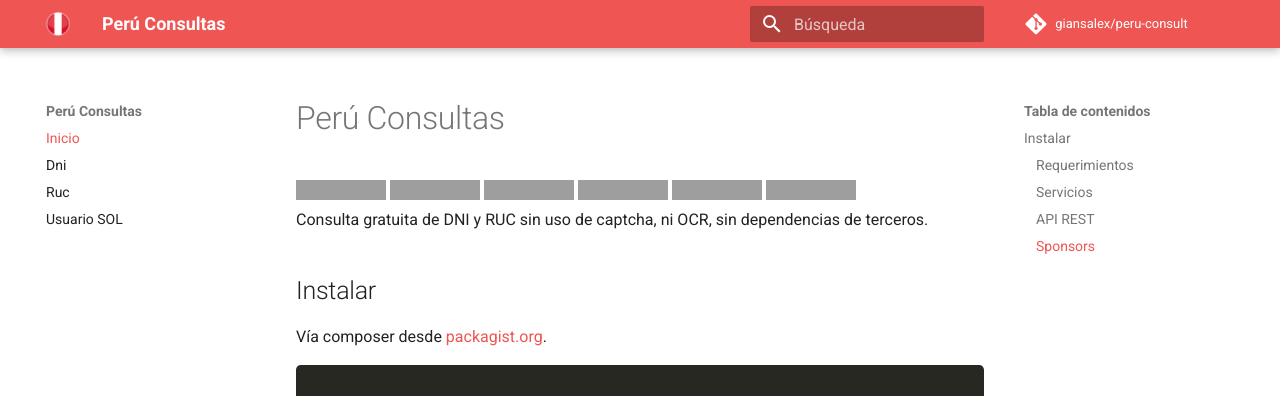
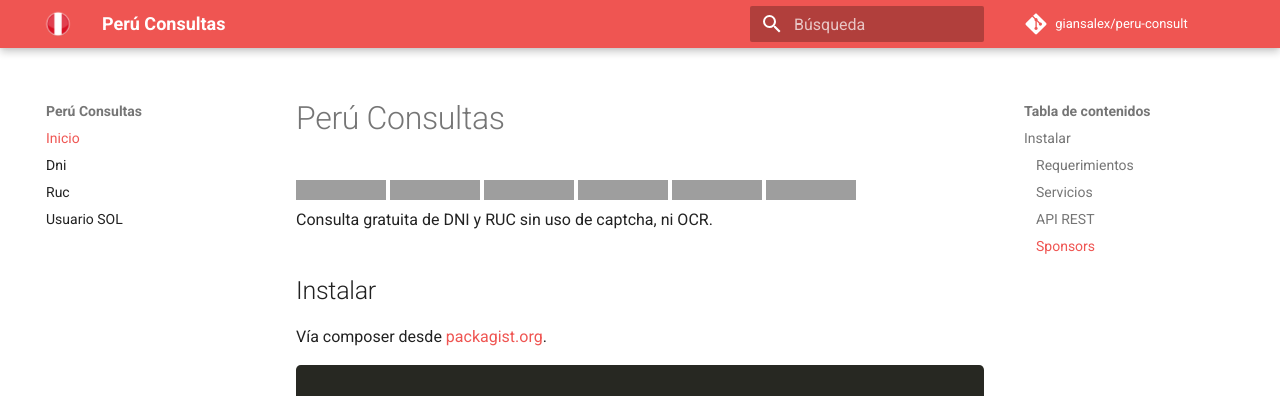
Before and after one commit to giansalex/peru-consult, an MkDocs documentation site: the page built from docs/index.md, in a window 1280 px wide and 1158 px high. Shown: the top 396 px of the window. Built offline with MkDocs 1.6.1 and Material for MkDocs 9.7.7, drawn with Linux system fonts in a browser that asks for light colours; nearby versions of some CDN libraries; comment, search, counter and statistics services are not loaded; grey boxes are pictures that could not be loaded.

Commit message:
update main description

```diff
--- a/docs/index.md
+++ b/docs/index.md
@@ -6,7 +6,7 @@
 [![Build Status](https://scrutinizer-ci.com/g/giansalex/peru-consult/badges/build.png?b=master)](https://scrutinizer-ci.com/g/giansalex/peru-consult/build-status/master)
 [![Maintainability](https://api.codeclimate.com/v1/badges/c307caea39f1101cbc5d/maintainability)](https://codeclimate.com/github/giansalex/peru-consult/maintainability)
 [![Packagist](https://img.shields.io/packagist/v/giansalex/peru-consult.svg?style=flat-square)](https://packagist.org/packages/giansalex/peru-consult)
-Consulta gratuita de DNI y RUC sin uso de captcha, ni OCR, sin dependencias de terceros.
+Consulta gratuita de DNI y RUC sin uso de captcha, ni OCR.
 
 ## Instalar
 Vía composer desde [packagist.org](https://packagist.org/packages/giansalex/peru-consult).
```
